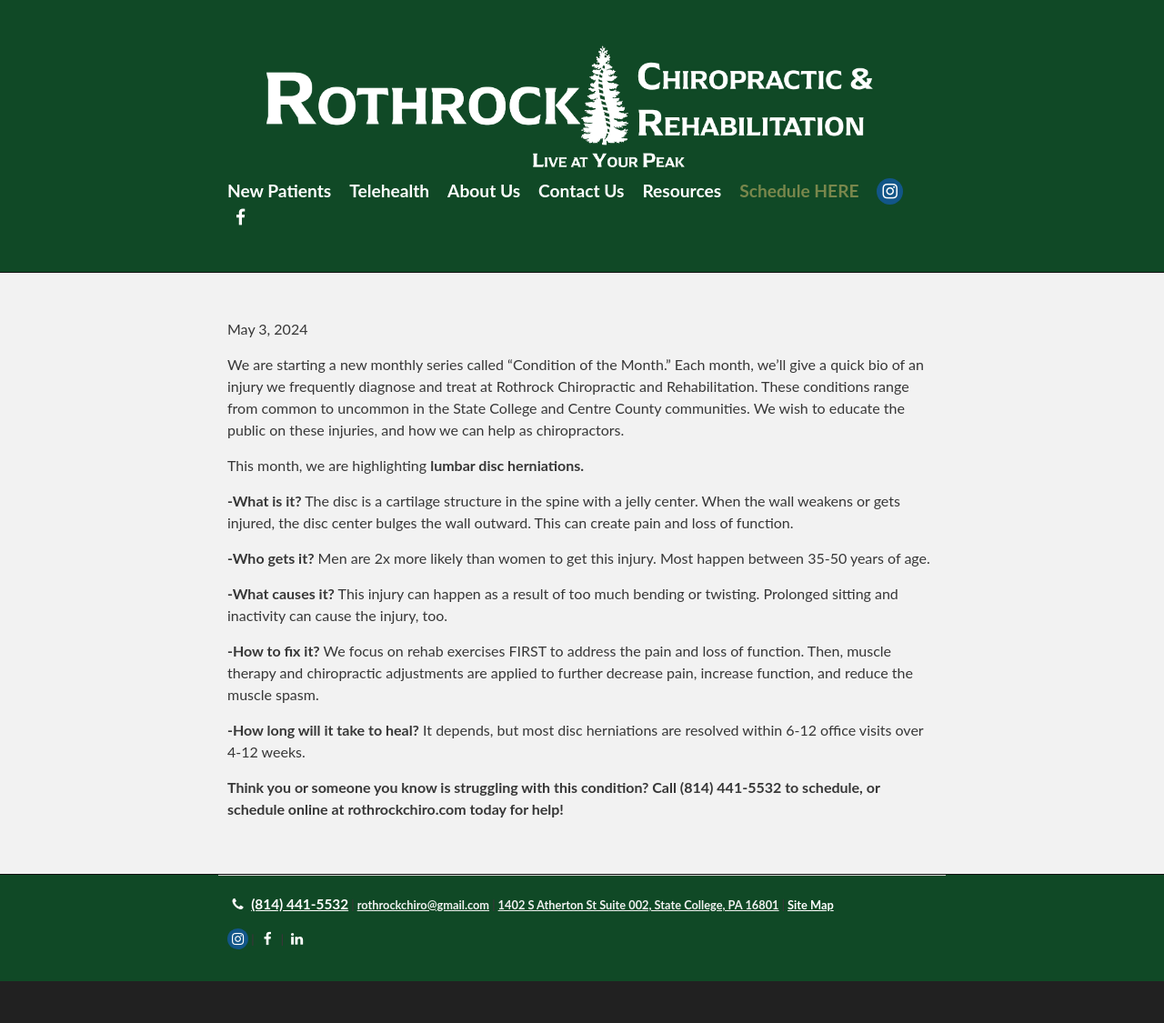
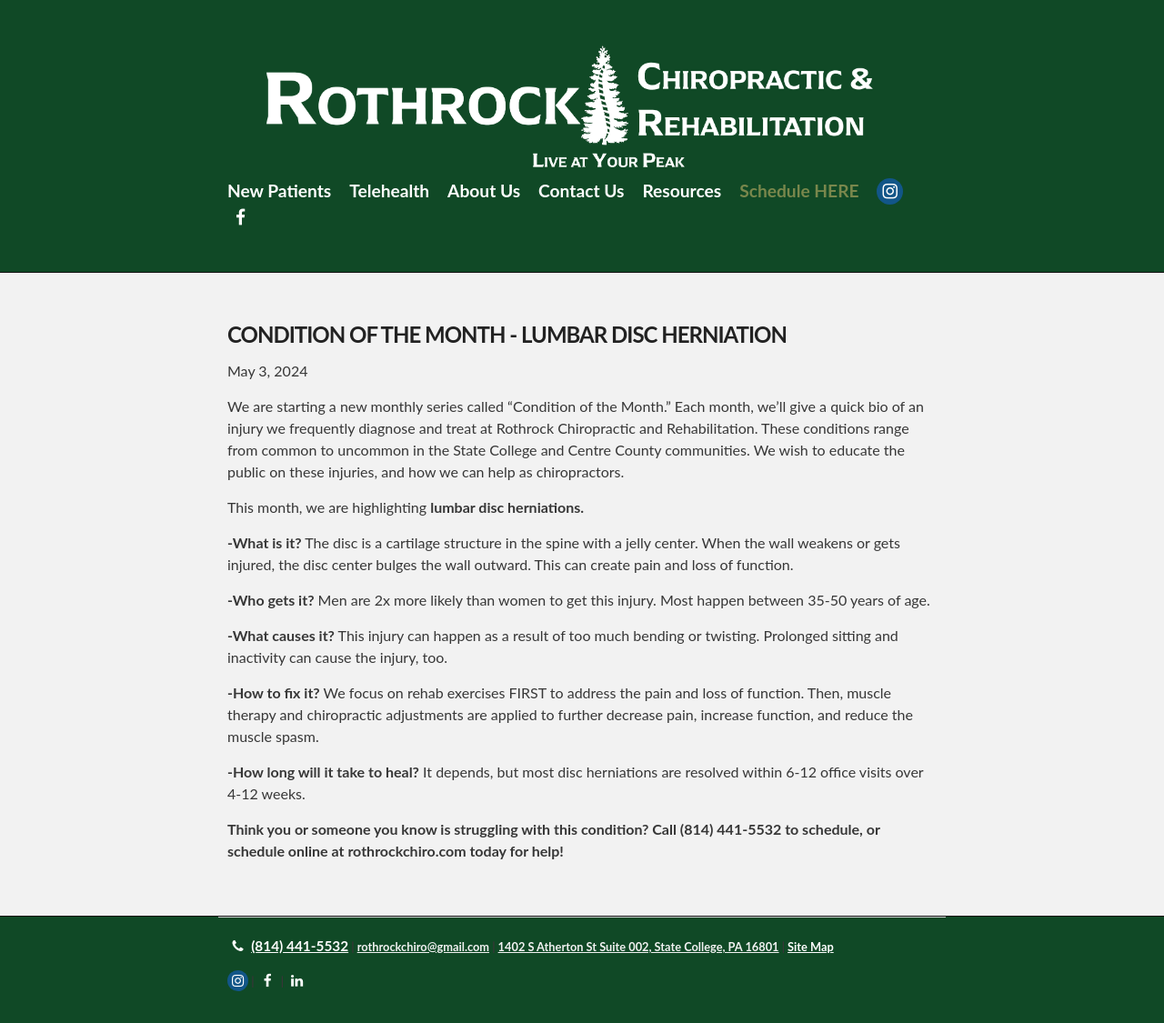
Before and after one commit to evpitcel/evpitcel.github.io, a Jekyll site: the page built from _posts/2024-05-03-COTD-lumbardisc.md, in a window 1280 px wide. Shown: the whole page at 91% size. Built offline with Jekyll 4.4.1, drawn with Linux system fonts in a browser that asks for light colours; our own code applies the rules of GitHub Pages for plain Markdown files; before the commit the page ends 1079 px from its top, so only the background shows below that.

Commit message:
Update 2024-05-03-COTD-lumbardisc.md
hates the title!

```diff
--- a/_posts/2024-05-03-COTD-lumbardisc.md
+++ b/_posts/2024-05-03-COTD-lumbardisc.md
@@ -1,6 +1,6 @@
 ---
 layout: post
-title: CONDITION OF THE MONTH: LUMBAR DISC HERNIATION
+title: CONDITION OF THE MONTH - LUMBAR DISC HERNIATION
 date: 2024-05-03
 ---
 
```
